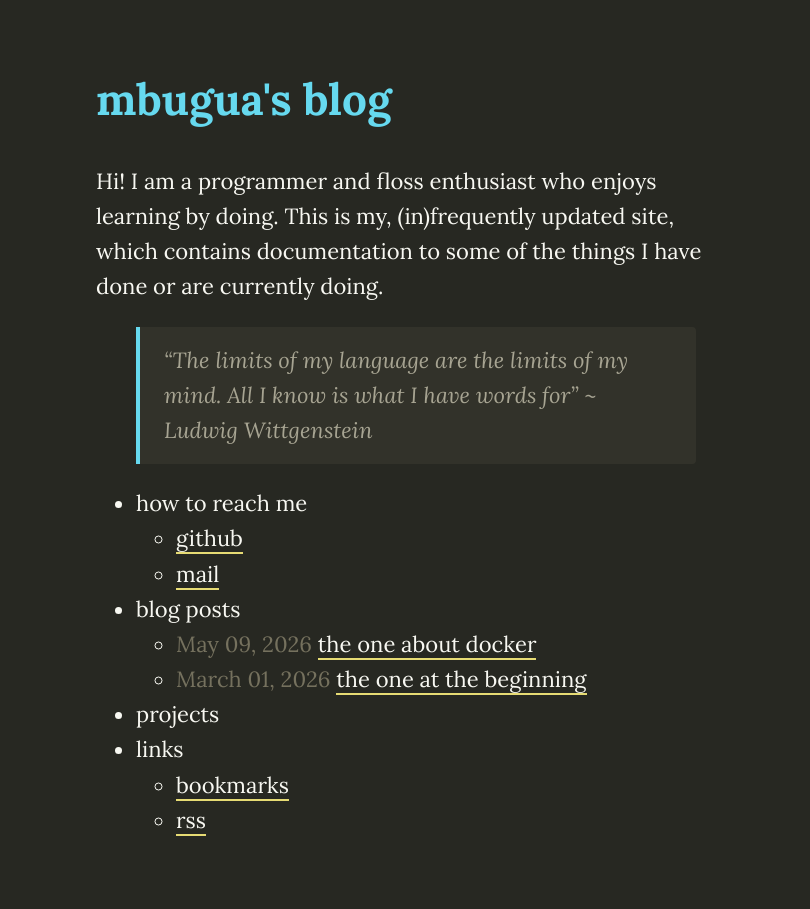
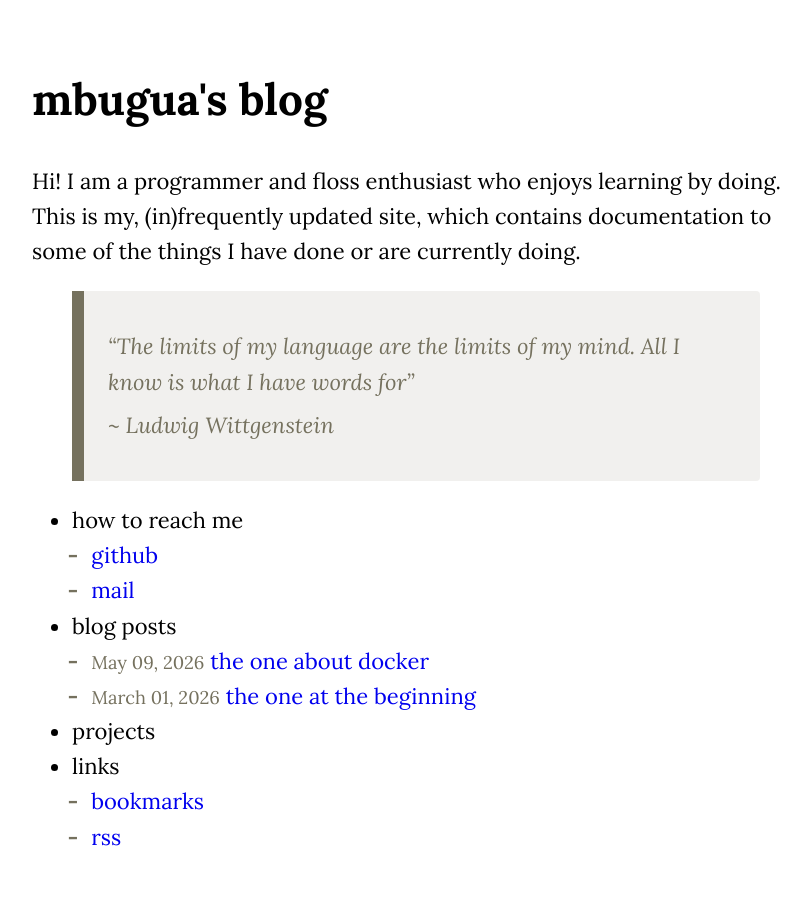
Before and after one commit to mbvgua/mbvgua.github.io, a Jekyll site: the page built from index.md, in a window 1280 px wide. Shown: the whole page, without its empty margins (224-1034 px from the left). Built offline with Jekyll 4.4.1, drawn with Linux system fonts in a browser that asks for light colours.

Commit message:
feat: update blog styling, removing monokai theme

```diff
--- a/_sass/global.scss
+++ b/_sass/global.scss
@@ -1,22 +1,17 @@
-@import url('https://fonts.googleapis.com/css2?family=Fira+Mono:wght@400;500;700&family=JetBrains+Mono:ital,wght@0,100..800;1,100..800&display=swap');
-@import url('https://fonts.googleapis.com/css2?family=Lora:ital,wght@0,400..700;1,400..700&display=swap');
+@import url("https://fonts.googleapis.com/css2?family=Lora:ital,wght@0,400..700;1,400..700&display=swap");
 
-$main-font: 'Lora';
-$code-font: 'JetBrains Mono', monospace;
-$alt-font: 'Fira Mono', monospace;
-
-// monokai colorscheme
-$bg-colour: #272822;
-$bg-secondary: #3e3d32; // For code blocks, blockquotes, or card backgrounds
-$fg-colour: #f8f8f2;
-$yellow: #e6db74;
-$green: #a6e22e;
-$orange: #fd971f;
-$purple: #ae81ff;
-$pink: #f92672;
-$blue: #66d9ef;
-$grey-comment: #75715e; // Perfect for dates, metadata, and captions
-$selection-bg: #49483e; // For text selection highlight
+:root {
+  --main-font: "Lora", serif;
+  --alt-font: "JetBrains Mono", monospace;
+  --bg-secondary: #3e3d32;
+  /* For code blocks, blockquotes, or card backgrounds */
+  --fg-colour: #f8f8f2;
+  --yellow: #e6db74;
+  --blue: #66d9ef;
+  --grey-comment: #75715e;
+  /* Perfect for dates, metadata, and captions */
+  --selection-bg: #49483e;
+}
 
 html {
   height: 100%;
@@ -24,14 +19,12 @@ html {
 }
 
 body {
-  background-color: $bg-colour;
-  color: $fg-colour;
-  font-family: $main-font, serif;
+  font-family: var(--main-font), serif;
   font-size: 22px;
   margin: 0;
   line-height: 1.6;
   overflow-wrap: break-word;
-  max-width: 50%;
+  max-width: 60%;
   margin: 0 auto;
   padding: 2rem 2rem;
 }
@@ -42,29 +35,22 @@ h3,
 h4,
 h5,
 h6 {
-  color: $blue; // Subtle pop for headings
   font-weight: 700;
   margin-top: 2rem;
 }
 
-p {
-  color: opacity-alteration($fg-colour, 0.9); // Softens long-form text slightly
-}
-
 .meta-text {
-  color: $grey-comment; // For dates, "5 min read", etc.
+  text-align: right;
+  font-size: smaller;
+  color: var(--grey-comment);
+  /* For dates, "5 min read", etc.*/
 }
 
 a {
-  color: $fg-colour;
   text-decoration: none;
-  border-bottom: 2px solid $yellow;
-  transition: color 0.2s, border-color 0.2s;
-
-  &:hover {
-    color: $yellow;
-    border-bottom-color: $pink;
-  }
+  transition:
+    color 0.2s,
+    border-color 0.2s;
 }
 
 hr {
@@ -72,286 +58,114 @@ hr {
 }
 
 ::selection {
-  // text selected
-  background: $selection-bg;
-  color: $yellow;
+  /*text selected*/
+  background: var(--selection-bg);
+  color: var(--yellow);
 }
 
 *:target {
-  // selecting backlinks and such
-  background-color: rgba($yellow, 0.12); // A soft 12% opacity wash of your Monokai yellow
-  border-left: 3px solid $yellow;
+  /* selecting backlinks and such */
   padding-left: 0.75rem;
   scroll-margin-top: 2rem;
 }
 
-// my specific classes
 blockquote {
   font-style: italic;
   padding: 1rem 1.5rem;
-  border: none;
-  border-left: 4px solid $blue;
-  background-color: rgba($bg-secondary, 0.5);
-  color: lighten($grey-comment, 20%);
+  /* Clears room for the giant quote mark on the left */
+  border-left: 0.8rem solid var(--grey-comment);
+  background-color: color-mix(in srgb,
+      var(--grey-comment, #888888),
+      transparent 90%);
   border-radius: 0 4px 4px 0;
-
-  p {
-    margin: 0;
-  }
 }
 
-div.highlighter-rouge code {
+/* Quote Body Text */
+blockquote p {
+  color: var(--grey-comment);
+}
+
+/* Author / Attribution text at the bottom */
+blockquote cite {
+  display: block;
+  margin-top: 0.5rem;
+  color: var(--grey-comment, #666666);
+}
+
+code {
   display: block;
   overflow-x: auto;
   white-space: pre-wrap;
   padding: 1rem;
 
-  background-color: $bg-secondary;
-  color: $fg-colour;
+  background-color: var(--bg-secondary);
+  color: var(--fg-colour);
   border-radius: 4px;
-  border: 1px solid darken($bg-secondary, 5%);
 }
 
 img {
   max-width: 100%;
   display: block;
   margin: 0 auto;
+}
 
-  border-radius: 4px;
-  border: 1px solid $bg-secondary;
+.main-page span {
+  color: var(--grey-comment);
+  font-size: smaller;
+  font-weight: bold;
+  font-variant-numeric: tabular-nums;
+  /* Keeps dates and numbers neatly aligned */
+  letter-spacing: 0.01em;
+}
+
+/* Add bullet spacing for nested child lists */
+ul ul {
+  padding-left: 1.2rem;
+}
+
+/* Style nested child items with an asterisk */
+ul ul li::marker {
+  content: "- ";
+  color: var(--grey-comment);
+  font-weight: bold;
 }
 
 .back-link {
   text-decoration: none;
-
-  font-family: monospace; // A nice touch for functional "return" links
-  transition: color 0.2s ease;
-
-  &:hover {
-    color: $yellow;
-  }
+  font-family: monospace;
 
   &::before {
-    content: "← ";
-    color: $grey-comment;
+    content: "../ ";
+    color: var(--grey-comment);
   }
 }
 
 .sign-off {
   text-align: right;
+  font-size: smaller;
   font-style: italic;
-
-  color: $green;
   margin-top: 2rem;
 }
 
+/* Automatically adds a "Footnotes" title above Hugo's footnote section */
+.footnotes::before {
+  content: "Footnotes";
+  display: block;
+  font-weight: bolder;
+  font-size: 0.9rem;
+  margin-bottom: 0.5rem;
+}
+
+.footnotes hr {
+  border: 0;
+  border-top: 1px solid var(--bg-secondary);
+}
+
 .footer {
+  text-align: center;
   font-size: 0.8rem;
   font-weight: 300;
-  color: $grey-comment;
   margin-top: 4rem;
   padding-top: 1rem;
-  border-top: 1px dashed $bg-secondary;
+  border-top: 1px dashed var(--bg-secondary);
 }
-
-
-
-// @import url("https://fonts.googleapis.com/css2?family=Lora:ital,wght@0,400..700;1,400..700&display=swap");
-//
-// :root {
-//   --main-font: "Lora", serif;
-//   --alt-font: "JetBrains Mono", monospace;
-//   --bg-secondary: #3e3d32; /* For code blocks, blockquotes, or card backgrounds */
-// --fg-colour: #f8f8f2;
-// --yellow: #e6db74;
-// --blue: #66d9ef;
-// --grey-comment: #75715e;
-// /* Perfect for dates, metadata, and captions */
-// --selection-bg: #49483e;
-// }
-//
-// html {
-//   height: 100%;
-//   scroll-behavior: smooth;
-// }
-//
-// /* Minimal Navbar */
-// .site-header {
-//   margin-bottom: 3rem;
-// }
-//
-// .nav-menu {
-//   display: flex;
-//   justify-content: space-between;
-//   align-items: center;
-// }
-//
-// .nav-brand {
-//   font-weight: 700;
-//   text-decoration: none;
-//   color: #1a1a1a;
-// }
-//
-// .nav-links {
-//   display: flex;
-//   gap: 1.25rem;
-// }
-//
-// .nav-links a {
-//   color: #2563eb;
-//   text-decoration: none;
-//   font-size: 0.95rem;
-// }
-//
-// .nav-links a:hover {
-//   text-decoration: underline;
-// }
-//
-// body {
-//   font-family: var(--main-font), serif;
-//   font-size: 22px;
-//   margin: 0;
-//   line-height: 1.6;
-//   overflow-wrap: break-word;
-//   max-width: 60%;
-//   margin: 0 auto;
-//   padding: 2rem 2rem;
-// }
-//
-// h1,
-// h2,
-// h3,
-// h4,
-// h5,
-// h6 {
-//   font-weight: 700;
-//   margin-top: 2rem;
-// }
-//
-// .meta-text {
-//   text-align: right;
-//   font-size: smaller;
-//   color: var(--grey-comment);
-//   /* For dates, "5 min read", etc.*/
-// }
-//
-// a {
-//   text-decoration: none;
-//   transition:
-//     color 0.2s,
-//     border-color 0.2s;
-// }
-//
-// hr {
-//   margin: 1rem 2rem;
-// }
-//
-// ::selection {
-//   /*text selected*/
-//   background: var(--selection-bg);
-//   color: var(--yellow);
-// }
-//
-// *:target {
-//   /* selecting backlinks and such */
-//   padding-left: 0.75rem;
-//   scroll-margin-top: 2rem;
-// }
-//
-// blockquote {
-//   padding: 1rem;
-//   /* Clears room for the giant quote mark on the left */
-//   border-left: 0.8rem solid var(--grey-comment);
-//   background-color: color-mix(in srgb,
-//       var(--grey-comment, #888888),
-//       transparent 90%);
-// }
-//
-// /* Quote Body Text */
-// blockquote p {
-//   color: var(--grey-comment);
-// }
-//
-// /* Author / Attribution text at the bottom */
-// blockquote cite {
-//   display: block;
-//   margin-top: 0.5rem;
-//   color: var(--grey-comment, #666666);
-// }
-//
-// code {
-//   display: block;
-//   overflow-x: auto;
-//   white-space: pre-wrap;
-//   padding: 1rem;
-//
-//   background-color: var(--bg-secondary);
-//   color: var(--fg-colour);
-// }
-//
-// img {
-//   max-width: 100%;
-//   display: block;
-//   margin: 0 auto;
-// }
-//
-// .main-page span {
-//   color: var(--grey-comment);
-//   font-size: smaller;
-//   font-weight: bold;
-//   font-variant-numeric: tabular-nums;
-//   /* Keeps dates and numbers neatly aligned */
-//   letter-spacing: 0.01em;
-// }
-//
-// /* Add bullet spacing for nested child lists */
-// ul ul {
-//   padding-left: 1.2rem;
-// }
-//
-// /* Style nested child items with an asterisk */
-// ul ul li::marker {
-//   content: "- ";
-//   color: var(--grey-comment);
-//   font-weight: bold;
-// }
-//
-// .back-link {
-//   text-decoration: none;
-//   font-family: monospace;
-//
-//   &::before {
-//     /* content: "../ "; */
-//     color: var(--grey-comment);
-//   }
-// }
-//
-// .sign-off {
-//   text-align: right;
-//   font-size: smaller;
-//   font-style: italic;
-//   margin-top: 2rem;
-// }
-//
-// /* Automatically adds a "Footnotes" title above Hugo's footnote section */
-// .footnotes::before {
-//   content: "Footnotes";
-//   display: block;
-//   font-weight: bolder;
-//   font-size: 0.9rem;
-//   margin-bottom: 0.5rem;
-// }
-//
-// .footnotes hr {
-//   border: 0;
-//   border-top: 1px solid var(--bg-secondary);
-// }
-//
-// .footer {
-//   text-align: center;
-//   font-size: 0.8rem;
-//   font-weight: 300;
-//   margin-top: 4rem;
-//   padding-top: 1rem;
-//   border-top: 1px dashed var(--bg-secondary);
-// }
```
Also changed, not shown: readme.md.
